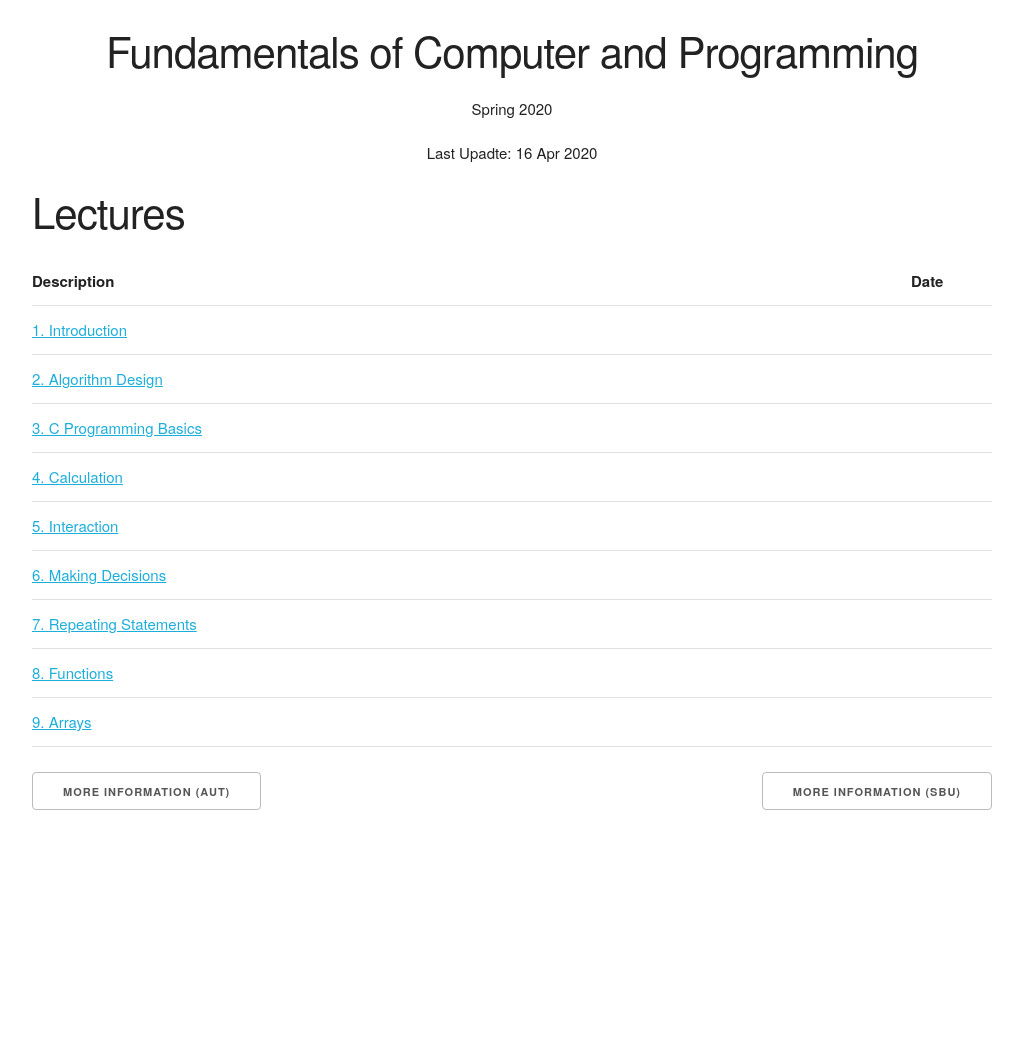
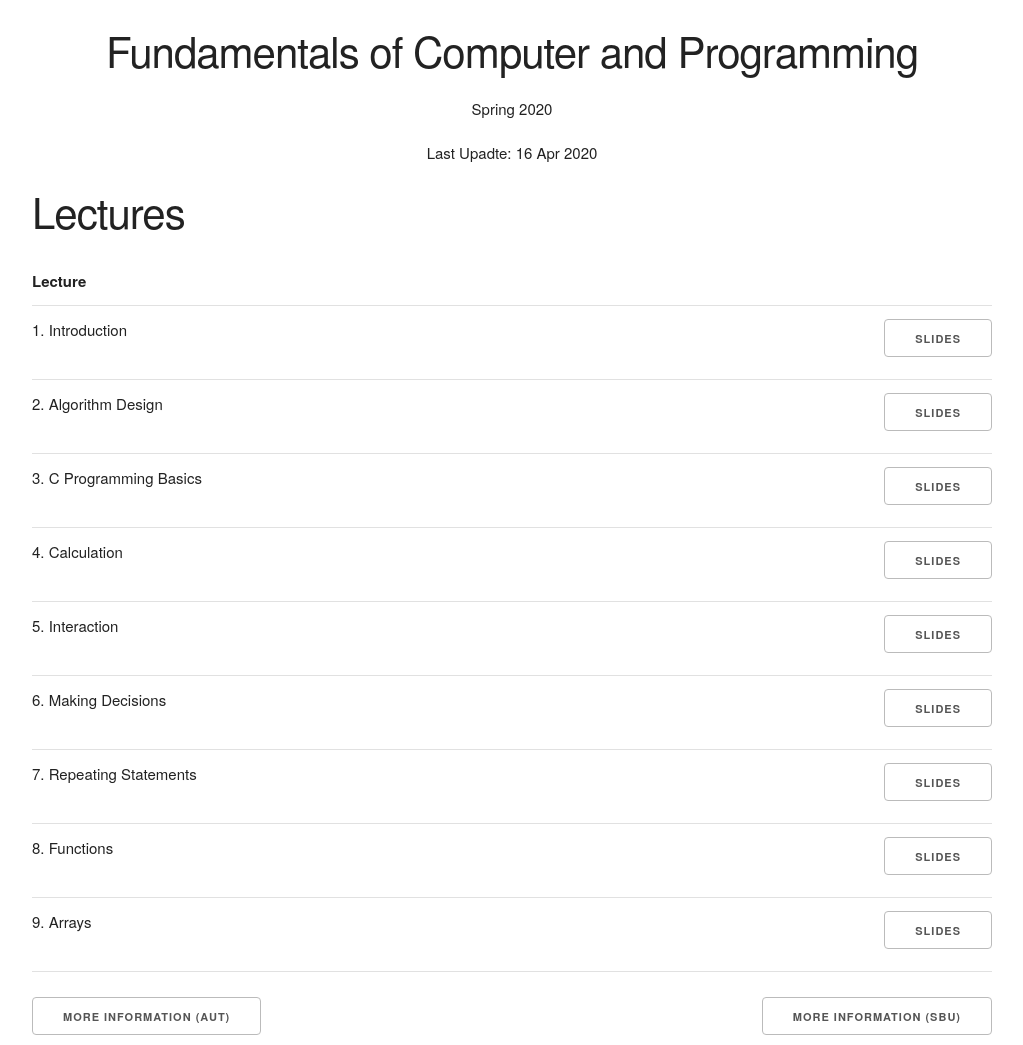
Before and after one commit to 1995parham-teaching/c-lecture, a Jekyll site: the page built from index.html, in a window 1280 px wide. Shown: the whole page, without its empty margins (128-1151 px from the left). Built offline with Jekyll 4.4.1, drawn with Linux system fonts in a browser that asks for light colours; before the commit the page ends 900 px from its top, so only the background shows below that.

Commit message:
feat: Improve Lectures Section
Former-commit-id: 4856ff89b04f7945b0a548f943aa256d8be021a1
Former-commit-id: 534e9d8885fb0c9560fd5cec3d8fa4ee6404d2b6
Former-commit-id: 22754c1ad08f2477c6557786bc21e039b62bdab8
Former-commit-id: b2397f6dbf81f79697dd94b3ae27823fdafca7ff
Former-commit-id: 0ef72363501cc81043a14763d860b8b2588486db

```diff
--- a/index.html
+++ b/index.html
@@ -41,8 +41,8 @@ layout: none
       <table class="u-full-width">
         <thead>
           <tr>
-            <th class="announcement-text">Description</th>
-            <th class="announcement-date">Date</th>
+            <th class="announcement-text">Lecture</th>
+            <th class="announcement-date"></th>
           </tr>
         </thead>
         <tbody>
@@ -50,9 +50,13 @@ layout: none
           {% for lecture in lectures %}
           <tr>
             <td class="announcement-text">
-              <a href="{{ lecture.path | relative_url }}">{{forloop.index}}. {{lecture.title}}</a>
+              <p>{{forloop.index}}. {{lecture.title}}</p>
             </td>
-            <td class="announcement-date">{{lecture.date | date_to_string}}</td>
+            <td class="announcement-date">
+              <div class ="button-container">
+                <a class="button" href="{{ lecture.path | relative_url }}">Slides</a>
+              </div>
+            </td>
           {% endfor %}
           <!--
           <tr>
```
